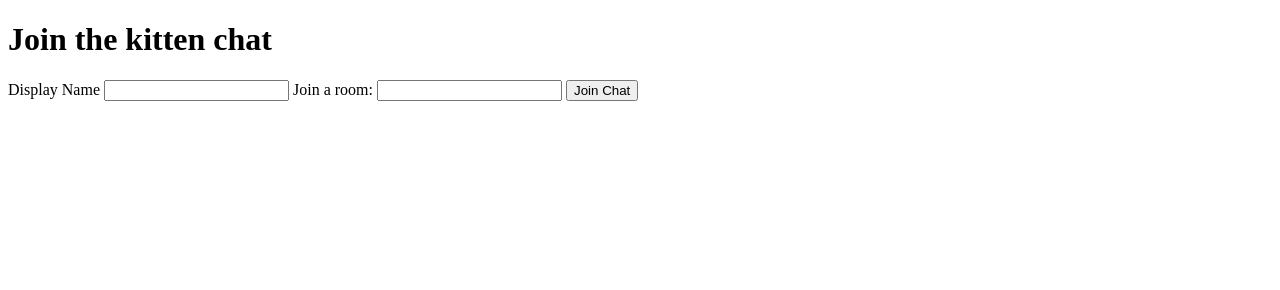
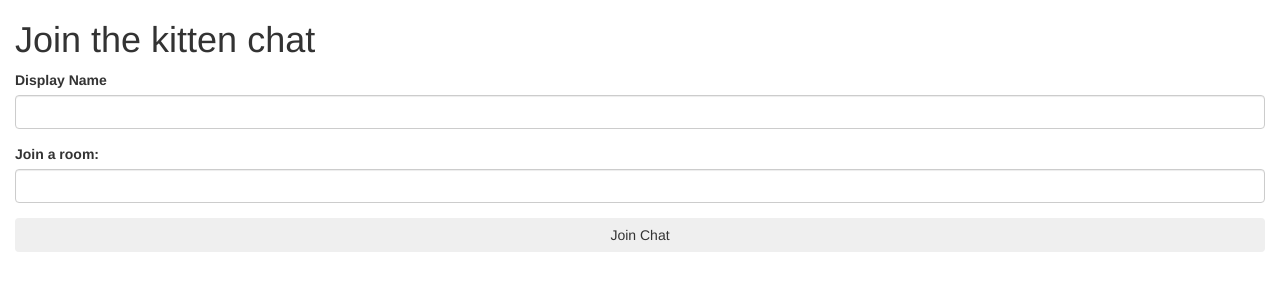
Before and after one commit to fscarlett/socket-basics, a website: page public/index.html in a window 1280 px wide. Drawn offline with nearby package versions, Linux system fonts and the light colour scheme.

```diff
--- a/public/index.html
+++ b/public/index.html
@@ -2,19 +2,27 @@
 <html lang="en">
 <head>
 	<meta charset="UTF-8">
-	<title>Socket.io basics</title>
+	<title>Post Planetary Chat</title>
+	<link rel="stylesheet" href="https://maxcdn.bootstrapcdn.com/bootstrap/3.3.6/css/bootstrap.min.css" integrity="sha384-1q8mTJOASx8j1Au+a5WDVnPi2lkFfwwEAa8hDDdjZlpLegxhjVME1fgjWPGmkzs7" crossorigin="anonymous">
 </head>
 <body>
-	<h1>Join the kitten chat</h1>
+	<div class="container-fluid">
+		<h1>Join the kitten chat</h1>
 
-	<form action="/chat.html">
-		<label for="name">Display Name</label>
-		<input type="text" name="name">
-		<label for="room">Join a room:</label>
-		<input type="text" name="room">
-		<input type="submit" value="Join Chat"/>
-	</form>
+		<form action="/chat.html">
+			<div class="form-group">
+				<label for="name">Display Name</label>
+				<input type="text" name="name" class="form-control">
+			</div>
+			<div class="form-group">
+				<label for="room">Join a room:</label>
+				<input type="text" name="room" class="form-control">
+			</div>
+			<div class="form-group">
+				<input type="submit" value="Join Chat" class="btn btn-block"/>
+			</div>
+		</form>
 
-
+	</div>
 </body>
 </html>
```
Also changed, not shown: public/chat.html (+5 -4 lines), public/js/app.js (+8 -3 lines).
